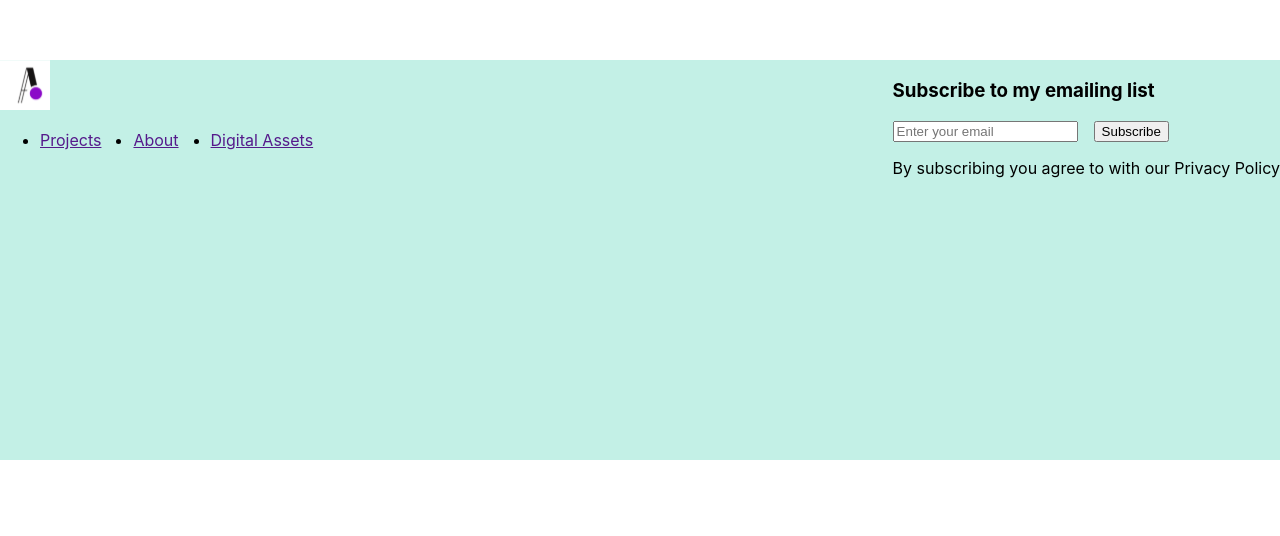
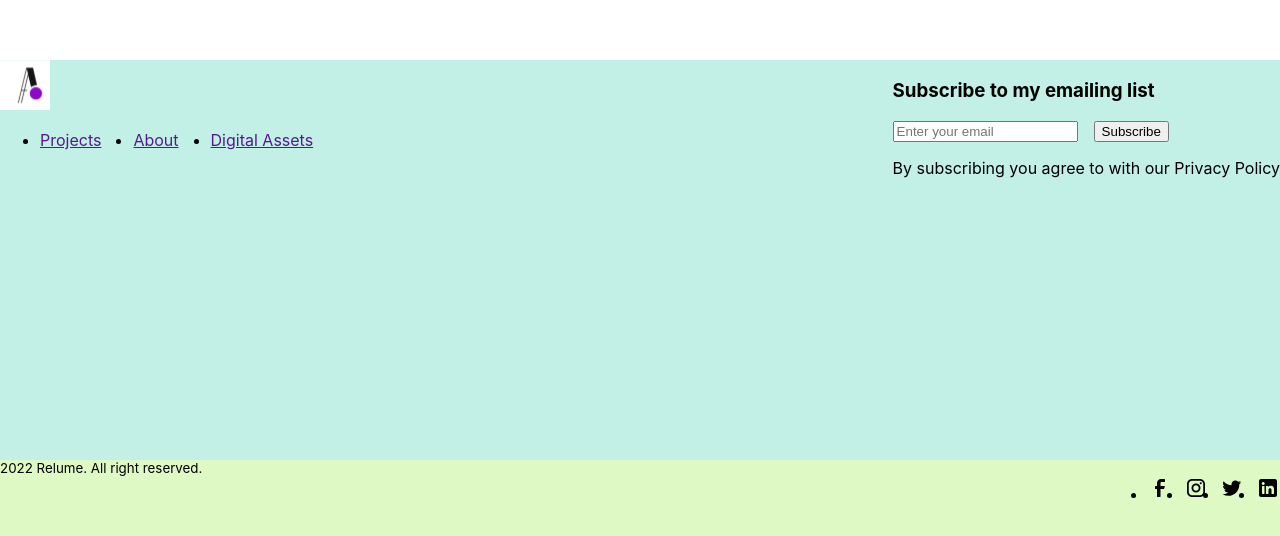
Before and after one commit to KamzeyevaAnastasiya/Portfolio, a React (Vite) app: page / in a window 1280 px wide. Shown: the part 5111-5647 px from the top of the page. Before the commit the page ends 5571 px from the top, so only its background shows below. Built offline with nearby package versions, Linux system fonts and the light colour scheme.

Commit message:
Add footer

```diff
--- a/src/App.tsx
+++ b/src/App.tsx
@@ -1,4 +1,5 @@
 import './App.css'
+import { Footer } from './layout/footer/Footer';
 import { Header } from './layout/header/Header';
 import { AboutMe } from './layout/sections/aboutMe/AboutMe';
 import { Contacts } from './layout/sections/contacts/Contacts';
@@ -15,6 +16,7 @@ function App() {
             <Works/>
             <AboutMe/>
             <Contacts/>
+            <Footer/>
         </div>
     );
 };
--- /dev/null
+++ b/src/layout/footer/Footer.tsx
@@ -0,0 +1,59 @@
+import styled from "styled-components";
+import { Icon } from "../../components/icon/Icon";
+import { FlexWrapper } from "../../components/FlexWrapper";
+
+export const Footer = () => {
+    return (
+        <StyledFooter>
+            <FlexWrapper justify={"space-between"}>
+                <Copyright>2022 Relume. All right reserved.</Copyright>
+                <SocialList>
+                    <SocialItem>
+                        <SocialLink>
+                            <Icon height={"24"} width={"24"} viewBox={"0 0 24 24"} iconId={"facebook"}/>
+                        </SocialLink>
+                    </SocialItem>
+
+                    <SocialItem>
+                        <SocialLink>
+                            <Icon height={"24"} width={"24"} viewBox={"0 0 24 24"} iconId={"instagram"}/>
+                        </SocialLink>
+                    </SocialItem>
+
+                    <SocialItem>
+                        <SocialLink>
+                            <Icon height={"24"} width={"24"} viewBox={"0 0 24 24"} iconId={"twitter"}/>
+                        </SocialLink>
+                    </SocialItem>
+
+                    <SocialItem>
+                        <SocialLink>
+                            <Icon height={"24"} width={"24"} viewBox={"0 0 24 24"} iconId={"linkediIn"}/>
+                        </SocialLink>
+                    </SocialItem>
+                </SocialList>
+            </FlexWrapper>
+        </StyledFooter>
+    );
+};
+
+const StyledFooter = styled.footer`
+    background-color: #def9c4;
+    min-height: 20vh;
+`
+
+const SocialList = styled.ul`
+    display: flex;
+    gap: 12px;
+`
+
+const SocialItem = styled.li`
+
+`
+
+const SocialLink = styled.a`
+
+`
+
+const Copyright = styled.small`
+`
```
